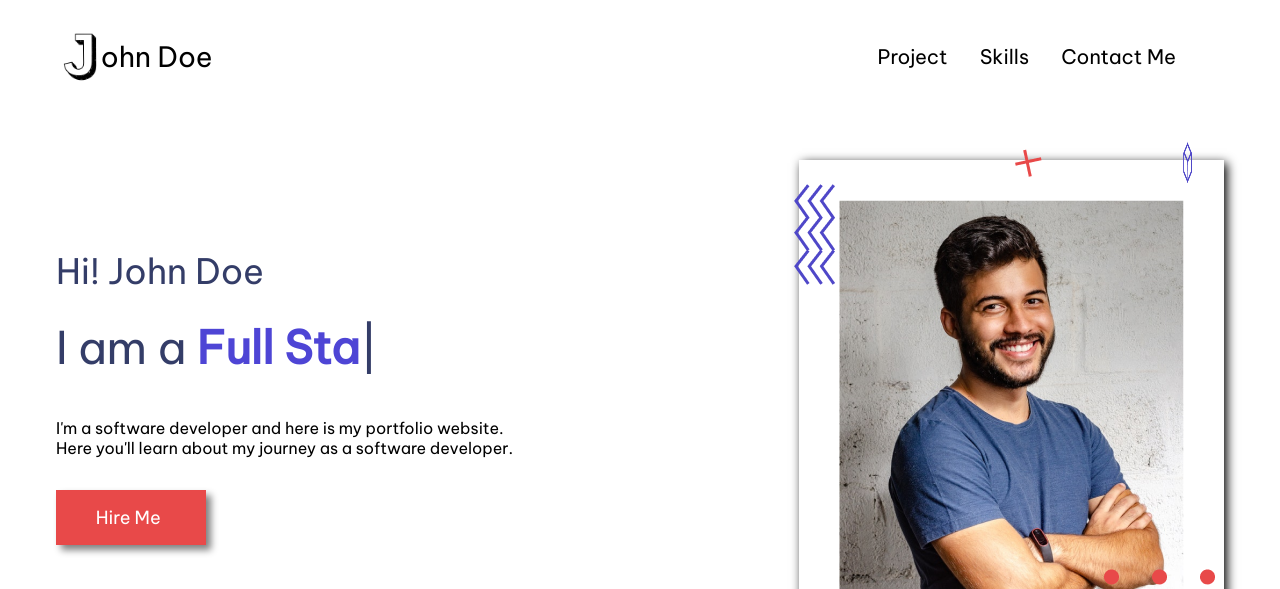
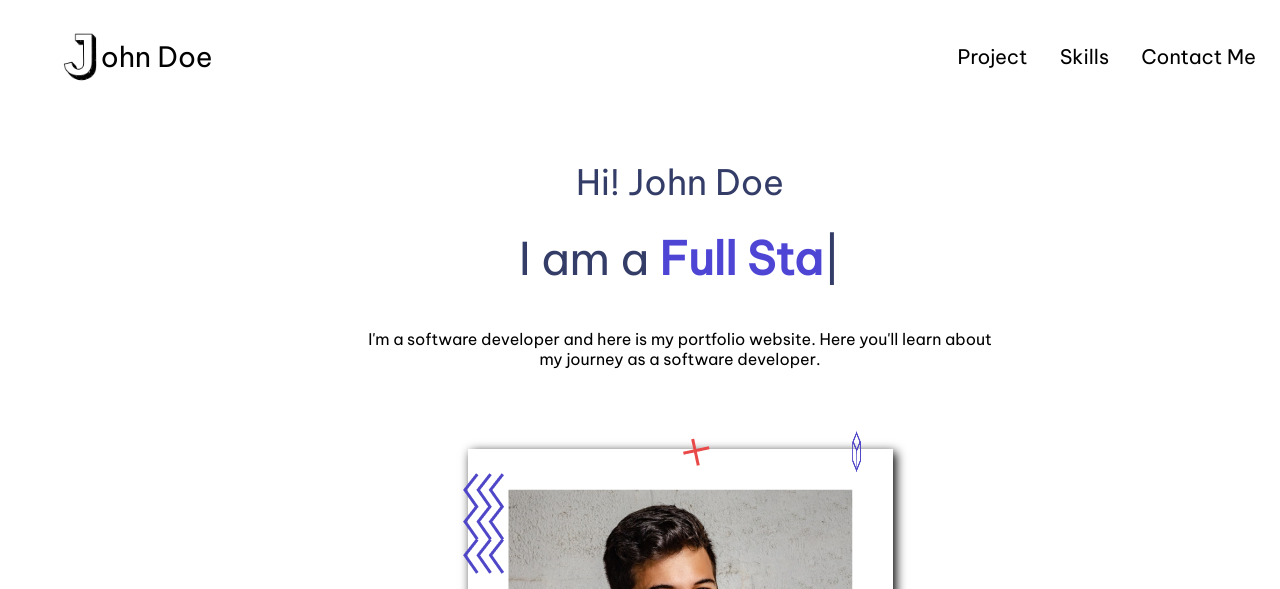
Before and after one commit to Prachi24599/PortfolioWebsite-JohnDoe, a plain HTML site: page index.html in a window 1280 px wide. Shown: the top 589 px of the page. Drawn offline with nearby package versions, Linux system fonts and the light colour scheme.

Commit message:
navbar responsiveness

```diff
--- a/styles.css
+++ b/styles.css
@@ -584,3 +584,34 @@ footer{
     display: flex;
     gap: 1rem;
 }
+
+/* Media Queries */
+/*Media Query for Navbar */
+@media (max-width:1000px) {
+    .nav-items{
+        display: none;
+    }
+}
+/*Media Query for Hero Section */
+@media (max-width:1300px){
+    .navbar{
+        width: 100vw;
+    }
+    .hero-section{
+        flex-direction: column;
+        width: 100vw;
+    }
+    .faded-text{
+        display: none;
+    }
+    .hero-section-left{
+        align-items: center;
+    }
+    .hero-section-description{
+        text-align: center;
+    }
+    #btn{
+        position: absolute;
+        bottom: 20px;
+    }
+}
```
